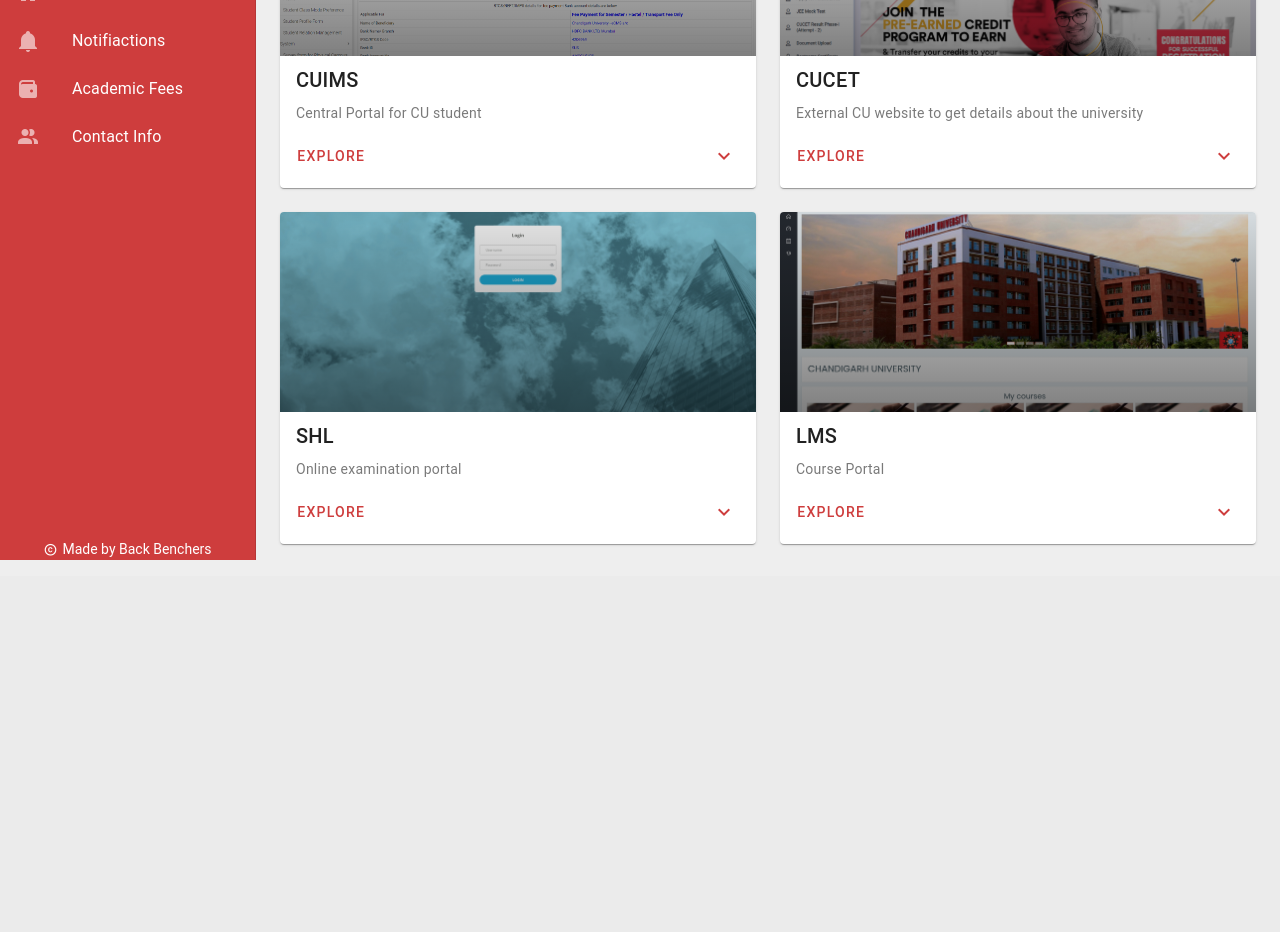
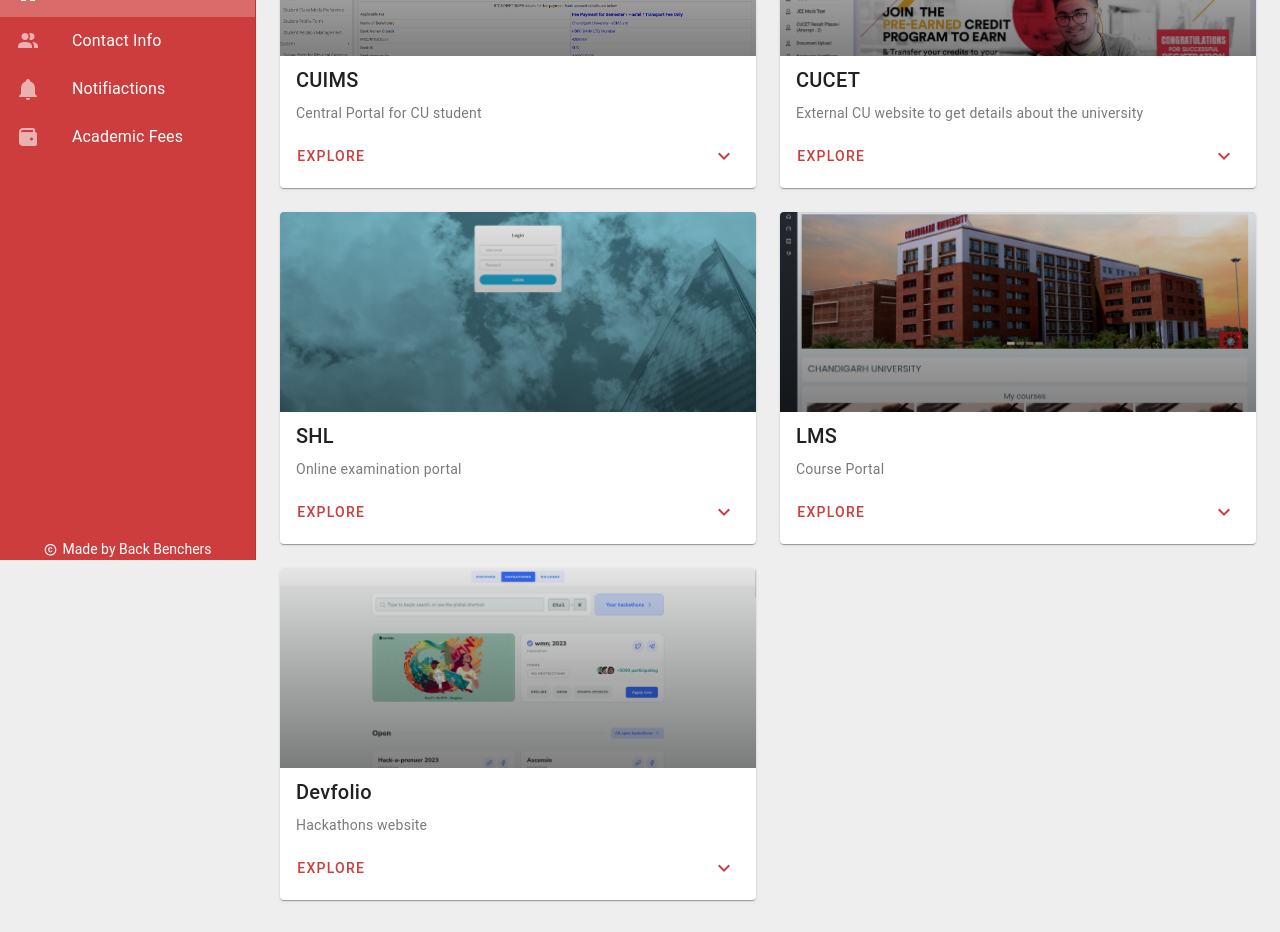
Before and after one commit to pallabez/CU-Guide, a Nuxt app: page / in a window 1280 px wide. Shown: the part 240-1172 px from the top of the page. Before the commit the page ends 816 px from the top, so only its background shows below. Built offline with nearby package versions, Linux system fonts and the light colour scheme.

Commit message:
fix full reload on self navigation

```diff
--- a/components/AppSideBar.vue
+++ b/components/AppSideBar.vue
@@ -51,7 +51,7 @@
     <v-divider></v-divider>
 
     <v-list>
-      <v-list-item v-for="[icon, text, link, target] in links" :key="icon" link :href="link" :target=target>
+      <v-list-item v-for="[icon, text, link, target] in links" :key="icon" link :to="target == '_self' ? link : null" :href="link" :target=target>
         <template v-slot:prepend>
           <v-icon>{{ icon }}</v-icon>
         </template>
@@ -76,10 +76,10 @@
     drawer: null,
     links: [
       ['mdi-home', 'Home', '/', '_self'],
+      ['mdi-account-multiple', 'Contact Info', '/contact-info', '_self'],
       ['mdi-bell', 'Notifiactions', '/notifications', '_self'],
       // ['mdi-delete', 'Trash', '/notifications', '_self'],
       ['mdi-wallet-bifold', 'Academic Fees', 'https://www.cuchd.in/admissions/course-fee.php', '_blank'],
-      ['mdi-account-multiple', 'Contact Info', '/contact-info', '_self']
     ],
   }),
 }
--- a/pages/index.vue
+++ b/pages/index.vue
@@ -60,7 +60,21 @@
                     'Course Quiz (Graded)',
                     'Course Worksheet',
                 ],
-            }
+            },
+            {
+                title: 'Devfolio',
+                image: '/images/DEVFOLIO.png',
+                description: 'Hackathons website',
+                link: 'https://devfolio.co/hackathons',
+                subpoints: [
+                    'HACKATHON Updates',
+                    'Registration',
+                    'Hackathon pass',
+                    'Team Making',
+                    'Different Fields',
+                    'Ranking',
+                ],
+            },
         ]
     })
 }
```
Also changed, not shown: public/images/DEVFOLIO.png (added).
